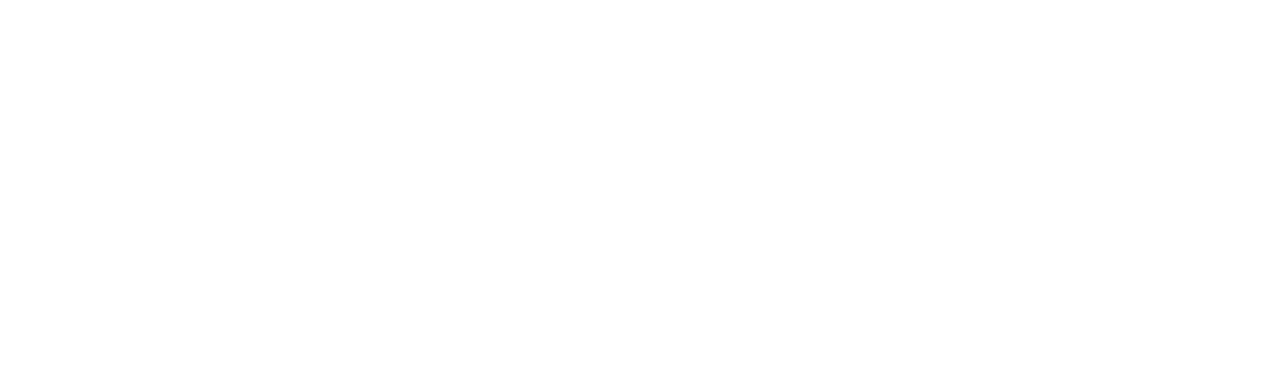
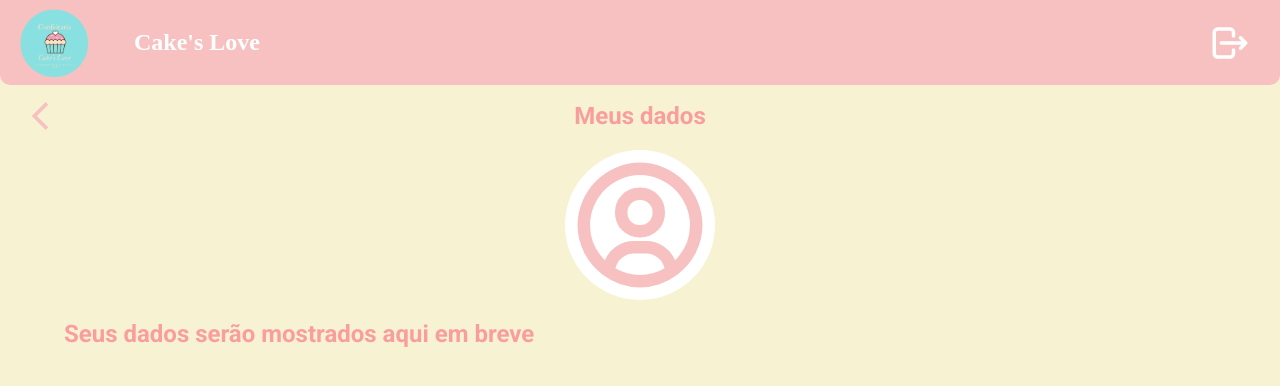
Before and after one commit to JeffMota/projeto15-cakeslove-front, a React (Create React App) app: page /user-page in a window 1280 px wide. Before the commit this address had no page. Shown: the top 386 px of the page. Built offline with nearby package versions, Linux system fonts and the light colour scheme.

Commit message:
feat: UserPage

```diff
--- a/src/App.js
+++ b/src/App.js
@@ -6,6 +6,7 @@
 import PagesContextProvider from './contexts/PagesContext';
 import Catalogo from './routes/Catalogo';
 import CarrinhoTela from './routes/Carrinho';
+import UserPage from './routes/UserPage';
 
 function App() {
   return (
@@ -18,6 +19,7 @@
             <Route path='/home' element={<Home />} />
             <Route path='/catalogo' element={<Catalogo />} />
             <Route path='/confirme-pedido' element={<CarrinhoTela />} />
+            <Route path='/user-page' element={<UserPage />} />
           </Routes>
         </BrowserRouter>
       </PagesContextProvider>
--- a/src/components/NavBar.js
+++ b/src/components/NavBar.js
@@ -2,15 +2,24 @@
 import Logo from '../assets/img/Logo.png'
 import { BiUserCircle } from 'react-icons/bi'
 import { IconContext } from 'react-icons'
+import { useNavigate } from 'react-router-dom'
 
 export default function NavBar() {
+    const navigate = useNavigate()
+
+    function userPage() {
+        if (localStorage.getItem('admin') === 'true') {
+        }
+        navigate('/user-page')
+    }
+
     return (
         <NavContainer>
             <LogoContainer>
                 <img src={Logo} alt='Logo' />
                 <h1>Cake's Love</h1>
             </LogoContainer>
-            <UserIcon>
+            <UserIcon onClick={userPage}>
                 <IconContext.Provider value={{ size: '3em', color: '#F8C1C1' }}>
                     <BiUserCircle />
                 </IconContext.Provider>
--- a/src/routes/SignIn.jsx
+++ b/src/routes/SignIn.jsx
@@ -12,11 +12,11 @@
   const navigate = useNavigate()
 
   //Persistência de login
-  useEffect(() => {
-    if (localStorage.getItem('token')) {
-      navigate('/home')
-    }
-  }, [])
+  // useEffect(() => {
+  //   if (localStorage.getItem('token')) {
+  //     navigate('/home')
+  //   }
+  // }, [])
 
 
   function handleLogin(e) {
@@ -27,12 +27,14 @@
     const promise = axios.post(`${process.env.REACT_APP_API_URL}/sign-in`, body)
 
     promise.then(res => {
-      localStorage.setItem('token', res.data)
+      localStorage.setItem('token', res.data.token)
+      localStorage.setItem('admin', JSON.stringify(res.data.admin))
       setInfosUser(res.data)
       navigate("/home")
     })
     promise.catch(err => {
       alert(err.response.data)
+
       setPassword("")
       setEmail("")
     })
--- /dev/null
+++ b/src/routes/UserPage.jsx
@@ -0,0 +1,118 @@
+import styled from "styled-components"
+import Logo from '../assets/img/Logo.png'
+import TitlePage from "../components/TitlePage"
+import { IconContext } from "react-icons"
+import { TbLogout } from "react-icons/tb"
+import { BiUserCircle } from "react-icons/bi"
+
+export default function UserPage() {
+
+    return (
+        <UserPageContainer>
+            <NavContainer>
+                <LogoContainer>
+                    <img src={Logo} alt='Logo' />
+                    <h1>Cake's Love</h1>
+                </LogoContainer>
+                <UserIcon>
+                    <IconContext.Provider value={{ size: '3.5em', color: '#FFFFFF' }}>
+                        <TbLogout />
+                    </IconContext.Provider>
+                </UserIcon>
+            </NavContainer>
+            <TitlePage title="Meus dados" />
+            <UserIconPage>
+                <IconContext.Provider value={{ size: '100%', color: '#F8C1C1' }}>
+                    <BiUserCircle />
+                </IconContext.Provider>
+            </UserIconPage>
+            <h2>Seus dados serão mostrados aqui em breve</h2>
+        </UserPageContainer>
+    )
+}
+
+const UserPageContainer = styled.div`
+    display: flex;
+    flex-direction: column;
+    background-color: #F7F3D2;
+    width: 100vw;
+    min-height: 100vh;
+
+    padding: 150px 0;
+    align-items: center;
+
+    overflow-y: scroll;
+
+    >h2{
+        margin: 20px 0;
+        color: #FA9D9D;
+
+        width: 90%;
+    }
+
+    >button{
+        margin-top: 20px;
+
+        height: 50px;
+        width: 200px;
+
+        font-size: 16px;
+        color: #513724;
+
+        border: none;
+        border-radius: 20px;
+
+        background-color: #F8C1C1;
+    }
+`
+const UserIconPage = styled.div`
+    display: flex;
+    width: 150px;
+    height: 150px;
+    border-radius: 50%;
+
+    background-color: #FFFF;
+`
+
+//NavBar
+const NavContainer = styled.div`
+    display: flex;
+    align-items: center;
+    justify-content: space-between;
+    color: #FFFF;
+    font-size: 12px;
+    padding: 0 20px;
+
+    position: fixed;
+    left: 0;
+    top: 0;
+
+    z-index: 1;
+
+    border-radius: 0 0 10px 10px;
+
+    font-family: 'IM Fell English SC', serif;
+
+    background-color: #F8C1C1;
+    height: 85px;
+    width: 100vw;
+`
+const LogoContainer = styled.div`
+    display: flex;
+    align-items: center;
+    justify-content: space-between;
+
+    width: 240px;
+    height: 100%;
+    >img{
+            height: 80%;
+        }
+`
+const UserIcon = styled.div`
+    border-radius: 50%;
+    height: 70%;
+    aspect-ratio: 1/1;
+    display: flex;
+    justify-content: center;
+    align-items: center;
+`
```
Also changed, not shown: src/components/CardEndereco.js (added, +58 -0 lines).
